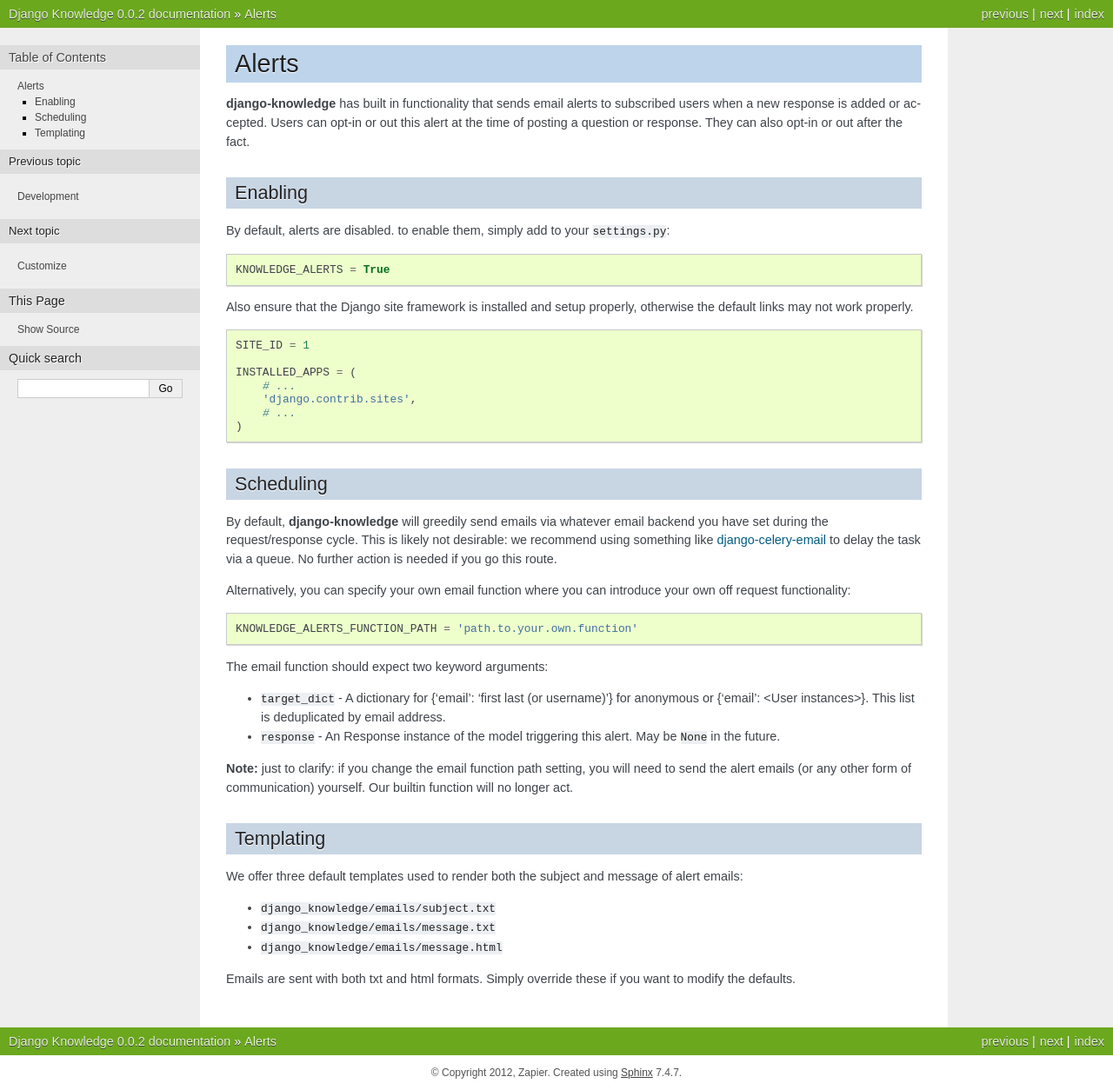
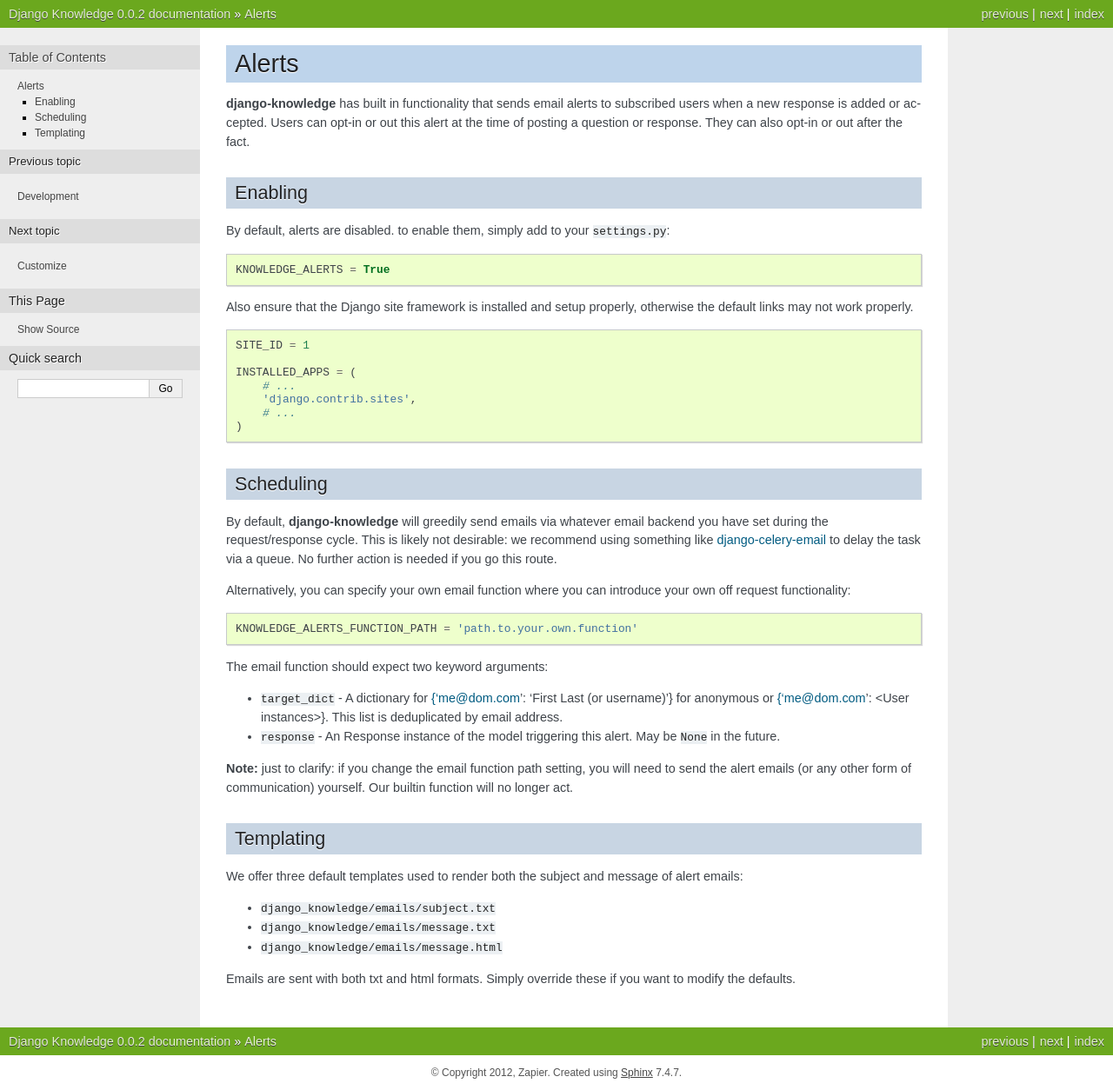
Before and after one commit to zapier/django-knowledge, a Sphinx documentation site: the page built from docs/alerts.rst, in a window 1280 px wide. Shown: the whole page at 87% size. Built offline with Sphinx 7.4.7, drawn with Linux system fonts in a browser that asks for light colours.

Commit message:
docs update

```diff
--- a/docs/alerts.rst
+++ b/docs/alerts.rst
@@ -47,8 +47,8 @@
 
 The email function should expect two keyword arguments:
 
-* ``target_dict`` - A dictionary for {'email': 'first last (or username)'} for anonymous or
-  {'email': <User instances>}. This list is deduplicated by email address.
+* ``target_dict`` - A dictionary for {'me@dom.com': 'First Last (or username)'} for anonymous or
+  {'me@dom.com': <User instances>}. This list is deduplicated by email address.
 * ``response`` - An Response instance of the model triggering this alert. May be
   ``None`` in the future.
 
--- a/setup.py
+++ b/setup.py
@@ -17,8 +17,8 @@
     package_data={'knowledge': [
       'migrations/*',
       'static/knowledge/css/*',
+      'templates/django_knowledge/*',
       'templates/django_knowledge/emails/*',
-      'templates/django_knowledge/*',
       'templatetags/*']},
     classifiers = ['Development Status :: 3 - Alpha',
                    'Environment :: Web Environment',
```
Also changed, not shown: 1 other file.
